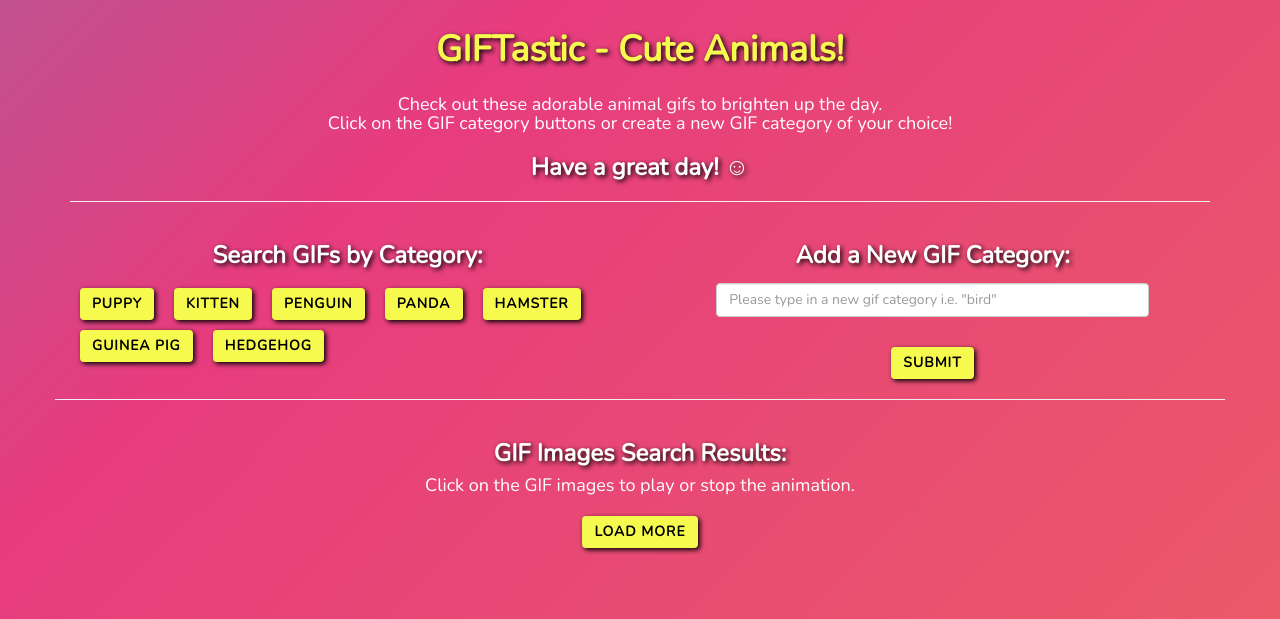
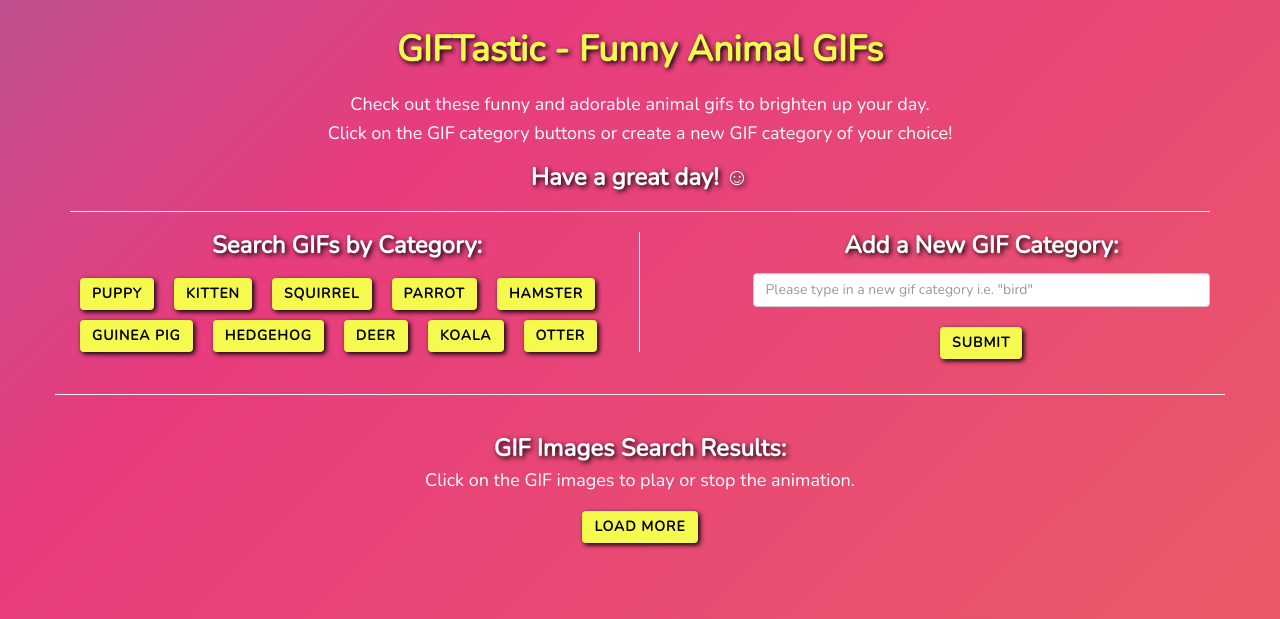
Before and after one commit to CocoZDev/GifTastic, a PHP site: page / in a window 1280 px wide. Shown: the top 619 px of the page. Run offline with PHP 8.4, Linux system fonts and the light colour scheme; some libraries are stand-ins or nearby versions.

Commit message:
updated GIPHY API search query URL, categories, and minor style update

```diff
--- a/assets/css/style.css
+++ b/assets/css/style.css
@@ -142,6 +142,14 @@ footer {
     display: none;
 } */
 
+.search {
+  border-right: 1px solid white;
+}
+
+.column h3 {
+  margin-top: 0;
+}
+
 .btn {
   padding: 14px 24px;
   margin: 10px;
@@ -189,3 +197,7 @@ footer {
 .category-btn {
   float: left;
 }
+
+#submit {
+  margin-top: 0px;
+}
--- a/assets/javascript/app.js
+++ b/assets/javascript/app.js
@@ -1,7 +1,7 @@
 console.log ("app.js file has started.");
 
 // ================ Topic Array. The app should take the topics in this array and create buttons in the HTML. ================
-var topics = ["puppy", "kitten", "penguin", "panda", "hamster", "guinea pig", "hedgehog"];
+var topics = ["Puppy", "Kitten", "Squirrel", "Parrot", "Hamster", "Guinea Pig", "Hedgehog", "Deer", "Koala", "Otter"];
 var i = 0; // for API Query URL
 
 // ================ Define the number of GIPHY API search results shown ================
@@ -49,7 +49,7 @@ function generateGifs(searchTerm){
 	// var searchTerm = $(this).attr("data-input");
 	var limit = 30;
 
-	var queryURL = "https://api.giphy.com/v1/gifs/search?api_key=95ad6144828c471dbb77004f8e9e8d7f" + "&q=" + searchTerm + "&limit=" + limit;
+	var queryURL = "https://api.giphy.com/v1/gifs/search?api_key=95ad6144828c471dbb77004f8e9e8d7f" + "&q=funny+" + searchTerm + "&limit=" + limit;
 
     console.log("query URL:" + queryURL);
 
--- a/index.html
+++ b/index.html
@@ -31,8 +31,9 @@
 		<!-- Row #1: Title -->
 		<div class="row">
 			<div class="col-xs-12">
-				<h1>GIFTastic - Cute Animals!</h1>
-				<h4>Check out these adorable animal gifs to brighten up the day.<br/>Click on the GIF category buttons or create a new GIF category of your choice!</h4>
+				<h1>GIFTastic - Funny Animal GIFs</h1>
+				<h4>Check out these funny and adorable animal gifs to brighten up your day.</h4>
+				<h4>Click on the GIF category buttons or create a new GIF category of your choice!</h4>
 				<h3>Have a great day! &#9786;</h3>
 				<hr>
 			</div>
@@ -40,22 +41,19 @@
 
 		<!-- Row #2: Buttons   -->
 		<div class="row">
-			<div class="col-xs-6">
+			<div class="col-xs-12 col-sm-6 search column">
 				<h3>Search GIFs by Category:</h3>
 				<div id="category-btns-wrapper"></div>
 			</div>
 
 		<!-- Row #2: Form with Custom Input -->
-			<div class="col-xs-6">
+			<div class="col-xs-12 col-sm-5 col-sm-offset-1 column">
 				<form class="form" id="form">
 				  <div class="form-group">
 					<label for="animalInput"><h3>Add a New GIF Category:</h3></label>
-					<div class="col-md-10 col-md-offset-1">
 						<input type="text" class="form-control" id="input" placeholder='Please type in a new gif category i.e. "bird"'>
 						<br>
 					<button type="submit" class="btn btn-primary btn-md" id="submit">Submit</button>
-					</div>
-
 				</form>
 			</div>
 		</div>
```
